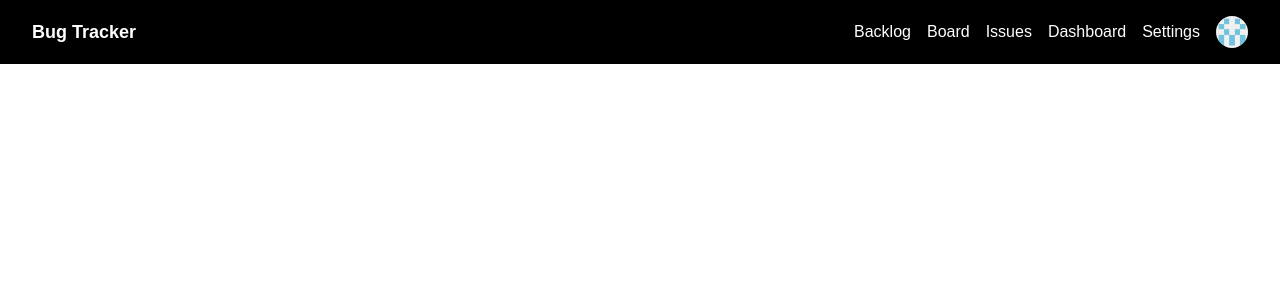
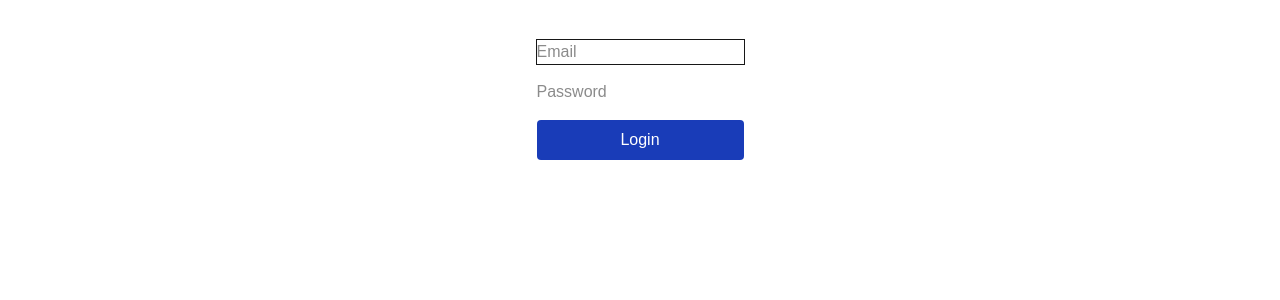
Before and after one commit to granttxiv/bug-tracker, a Next.js app: page /login in a window 1280 px wide. Shown: the top 300 px of the page. Built offline with nearby package versions, Linux system fonts and the light colour scheme.

Commit message:
Add AuthLogic component for conditional rendering of NavHeader based on pathname

```diff
--- a/app/layout.tsx
+++ b/app/layout.tsx
@@ -2,6 +2,7 @@ import type { Metadata } from "next";
 import { Geist, Geist_Mono } from "next/font/google";
 import "./globals.css";
 import NavHeader from "./layouts/header/page";
+import AuthLogic from "@/helpers/auth/page";
 
 const geistSans = Geist({
 	variable: "--font-geist-sans",
@@ -24,7 +25,9 @@ export default function RootLayout({ children }: LayoutProps<"/">) {
 			lang="en"
 			className={`${geistSans.variable} ${geistMono.variable} h-full antialiased`}
 		>
-      <NavHeader  className="bg-black w-full text-center"/>
+
+				<AuthLogic  />
+
 			<body className="min-h-full flex flex-col">{children}</body>
 		</html>
 	);
--- a/app/login/page.tsx
+++ b/app/login/page.tsx
@@ -1,9 +1,36 @@
 "use client";
 import { useForm } from "react-hook-form";
 
+const Login = () => {
+	const {
+		register,
+		handleSubmit,
+		formState: { errors },
+	} = useForm();
+	return (
+		<>
+			<form onSubmit={handleSubmit((data) => console.log(data))} className="flex flex-col gap-4 max-w-sm mx-auto mt-10 ">
+				<input
+					type="email"
+					placeholder="Email"
+          className="outline"
+					{...register("email", { required: "Email is required" })}
+				/>
+				{/* {errors.email && <p>{errors.email.message}</p>} */}
 
-const Login = () => {
-	return <></>;
+				<input
+					type="password"
+					placeholder="Password"
+					{...register("password", { required: "Password is required" })}
+				/>
+				{/* {errors.password && <p>{errors.password.message}</p>} */}
+
+				<button type="submit" className="bg-blue-800 text-white py-2 px-4 rounded">
+					Login
+				</button>
+			</form>
+		</>
+	);
 };
 
 export default Login;
--- /dev/null
+++ b/helpers/auth/page.tsx
@@ -0,0 +1,17 @@
+"use client";
+import NavHeader from "@/app/layouts/header/page";
+import { usePathname } from "next/navigation";
+
+const AuthLogic = () => {
+	const pathname = usePathname();
+
+	return (
+		<>
+			{pathname !== "/login" && (
+				<NavHeader className="bg-black w-full text-center" />
+			)}
+		</>
+	);
+};
+
+export default AuthLogic;
```
Lines whose indentation alone changed are shown as unchanged.
